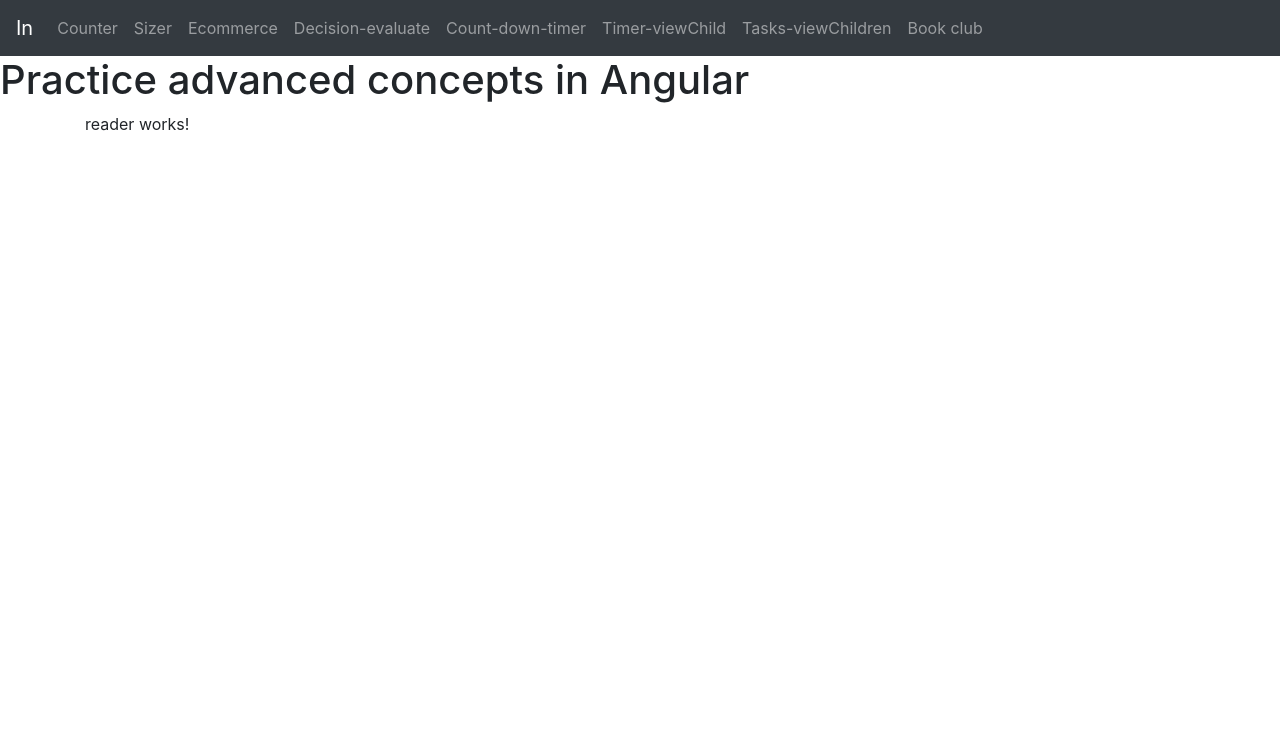
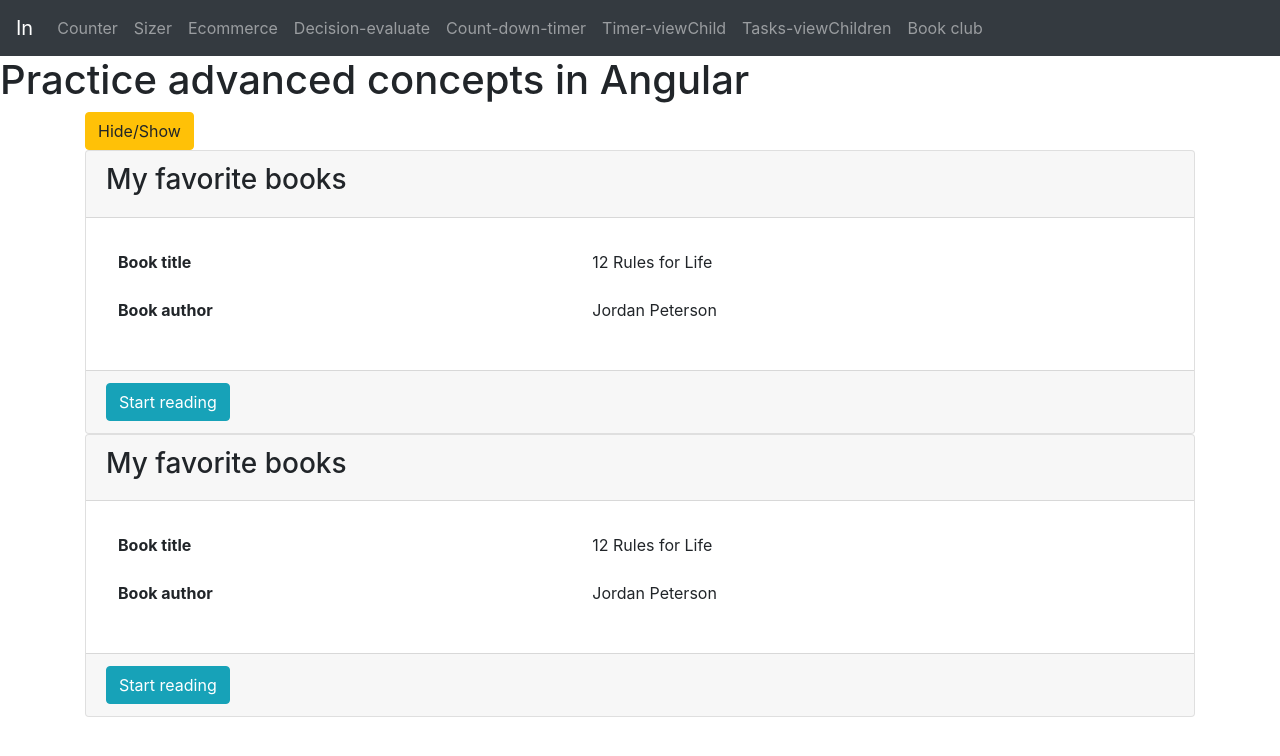
Before and after one commit to ebo-arcadia/angular-advanced-practice, an Angular app: page /reader-books in a window 1280 px wide. Shown: the top 756 px of the page. Built offline with nearby package versions, Linux system fonts and the light colour scheme.

Commit message:
implement communication between parent and child component using service class where event occurs in parent affect state of the instance child also access to

```diff
--- a/src/app/books/books.component.html
+++ b/src/app/books/books.component.html
@@ -1 +1,22 @@
-<p>books works!</p>
+<div class="card card-primary">
+    <div class="card-header">
+        <h3>My favorite books</h3>
+    </div>
+
+    <div class="card-body">
+        <table class="table table-borderless" [hidden]="booksService.hideDetails">
+            <tr>
+                <th>Book title</th>
+                <td>12 Rules for Life</td>
+            </tr>
+            <tr>
+                <th>Book author</th>
+                <td>Jordan Peterson</td>
+            </tr>
+        </table>
+    </div>
+
+    <div class="card-footer">
+        <button class="btn btn-info">Start reading</button>
+    </div>
+</div>
--- a/src/app/books/books.component.ts
+++ b/src/app/books/books.component.ts
@@ -1,4 +1,5 @@
 import { Component, OnInit } from '@angular/core';
+import { BooksService } from '../service/books.service';
 
 @Component({
   selector: 'books-reader',
@@ -6,10 +7,7 @@ import { Component, OnInit } from '@angular/core';
   styleUrls: ['./books.component.css']
 })
 export class BooksComponent implements OnInit {
-
-  constructor() { }
-
-  ngOnInit(): void {
-  }
+  constructor(public booksService: BooksService) { }
+  ngOnInit(): void {}
 
 }
--- a/src/app/reader/reader.component.html
+++ b/src/app/reader/reader.component.html
@@ -1 +1,3 @@
-<p>reader works!</p>
+<button class="btn btn-warning" (click)="onHideShowDetails($event)">Hide/Show</button>
+<books-reader></books-reader>
+<books-reader></books-reader>
--- a/src/app/reader/reader.component.ts
+++ b/src/app/reader/reader.component.ts
@@ -1,4 +1,5 @@
 import { Component, OnInit } from '@angular/core';
+import { BooksService } from '../service/books.service';
 
 @Component({
   selector: 'reader-books',
@@ -6,10 +7,8 @@ import { Component, OnInit } from '@angular/core';
   styleUrls: ['./reader.component.css']
 })
 export class ReaderComponent implements OnInit {
+  constructor(public booksService: BooksService) { }
+  ngOnInit(): void {}
 
-  constructor() { }
-
-  ngOnInit(): void {
-  }
-
+  onHideShowDetails(event: any) {this.booksService.toggleDetails}
 }
```
